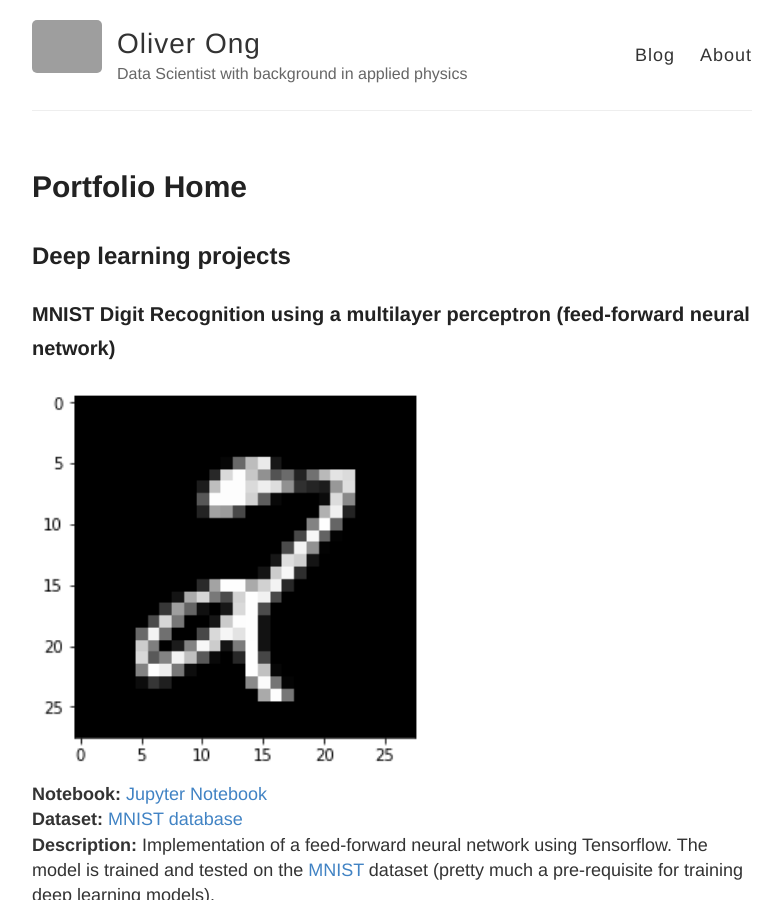
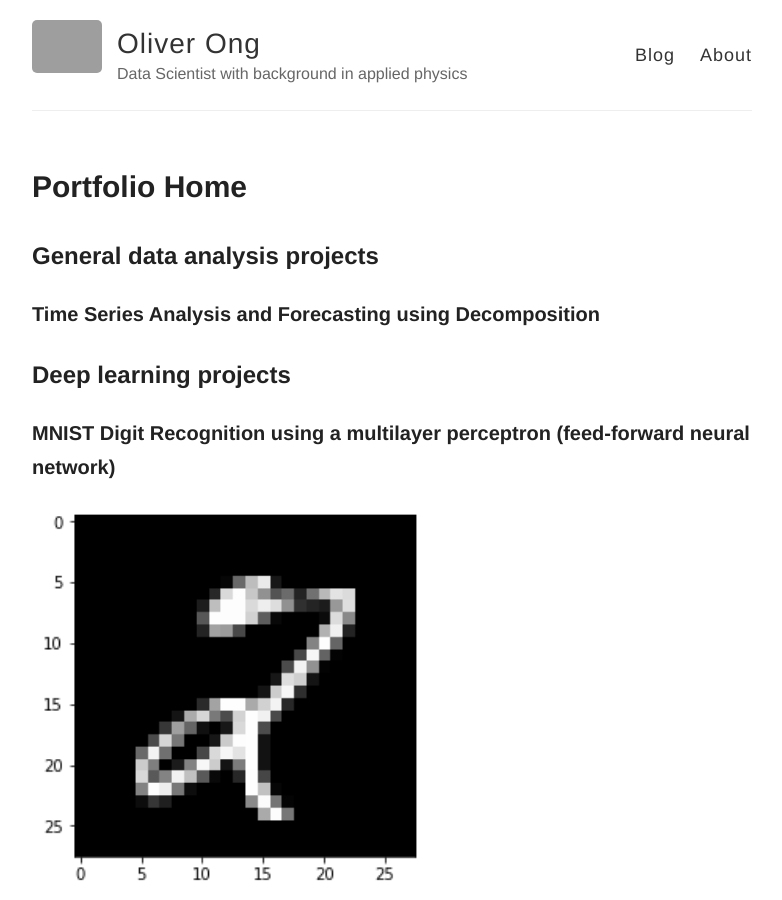
Before and after one commit to oliver-ong/oliver-ong.github.io, a Jekyll site: the page built from _posts/2018-11-12-Portfolio-Home.md, in a window 1280 px wide and 900 px high. Shown: the whole window, without its empty margins (248-1030 px from the left). Built offline with Jekyll 4.4.1, drawn with Linux system fonts in a browser that asks for light colours; grey boxes are pictures that could not be loaded.

Commit message:
Update 2018-11-12-Portfolio-Home.md

```diff
--- a/_posts/2018-11-12-Portfolio-Home.md
+++ b/_posts/2018-11-12-Portfolio-Home.md
@@ -3,11 +3,16 @@ layout: post
 title: Portfolio Home
 ---
 
+## General data analysis projects
+
+### Time Series Analysis and Forecasting using Decomposition
+
+
 ## Deep learning projects
 
 ### MNIST Digit Recognition using a multilayer perceptron (feed-forward neural network)
 
-<img src= "\images\mlp_mnist.png" width = "400">\\
+<img src= "\images\mlp_mnist.png" width = "400" align = "center">\\
 **Notebook:** [Jupyter Notebook](https://nbviewer.jupyter.org/github/oliver-ong/oliver-ong.github.io/blob/master/Notebooks/mlp_mnist.ipynb)\\
 **Dataset:** [MNIST database](https://datahack.analyticsvidhya.com/contest/practice-problem-identify-the-digits/)\\
 **Description:** Implementation of a feed-forward neural network using Tensorflow. The model is trained and tested on the [MNIST](http://yann.lecun.com/exdb/mnist/) dataset (pretty much a pre-requisite for training deep learning models). \\
@@ -18,7 +23,7 @@ title: Portfolio Home
 
 ### Least squares regression using harmonic functions
 
-<img src= "\images\ls_harmonic.png" height = "400">\\
+<img src= "\images\ls_harmonic.png" height = "400" align = "center">\\
 **Notebook:** [Jupyter Notebook](https://nbviewer.jupyter.org/github/oliver-ong/oliver-ong.github.io/blob/master/Notebooks/ls_harmonic.ipynb)\\
 **Dataset:** [Government of Canada - Historical Climate Data](http://climate.weather.gc.ca/historical_data/search_historic_data_e.html)\\
 **Description:** Produces a least squares regression model by fitting a 9-parameter harmonic (trigonometric) function. This regression fits the minimum and maximum temperature data measured at the International Edmonton Airport between 1963 and 1993. Notebook covers pre-processing steps of the data and implementation of the model. \\
@@ -26,7 +31,7 @@ title: Portfolio Home
 
 ### Least squares regression using compact-support basis functions
 
-<img src= "\images\ls_basis_compact.png" height = "400">\\
+<img src= "\images\ls_basis_compact.png" height = "400" align = "center">\\
 **Notebook:** [Jupyter Notebook](https://nbviewer.jupyter.org/github/oliver-ong/oliver-ong.github.io/blob/master/Notebooks/ls_basis_compact.ipynb)\\
 **Dataset:** [Solar 2000 Model](https://www.ngdc.noaa.gov/stp/solar/solaruv.html)\\
 **Description:** Produces a least squares regression model by fitting pre-defined basis functions (a piecewise cubic polynomial). This model uses solar flux data ( was generated such that the output as well as its first derivative is fitted exactly, preventing unwanted oscillations generated by sharp variations in the data.\\
@@ -34,7 +39,7 @@ title: Portfolio Home
 
 ### Review of finite-difference schemes for the heat-diffusion equation
 
-<img src= "\images\mesh.png" width = "400">\\
+<img src= "\images\mesh.png" width = "400" align = "center">\\
 [[PDF]](\Papers\Heat-diffusion - Review of finite-difference schemes.pdf)\\
 **Description:** The heat-diffusion equation is a second-order partial differential equation that governs the distribution of heat or diffusing material. This paper reviews some of the many finite-approximation schemes using for solving this equation and provides comparisons on their accuracy and stability. \\
 **Methods/concepts:** finite-difference, temperature modelling,
```
